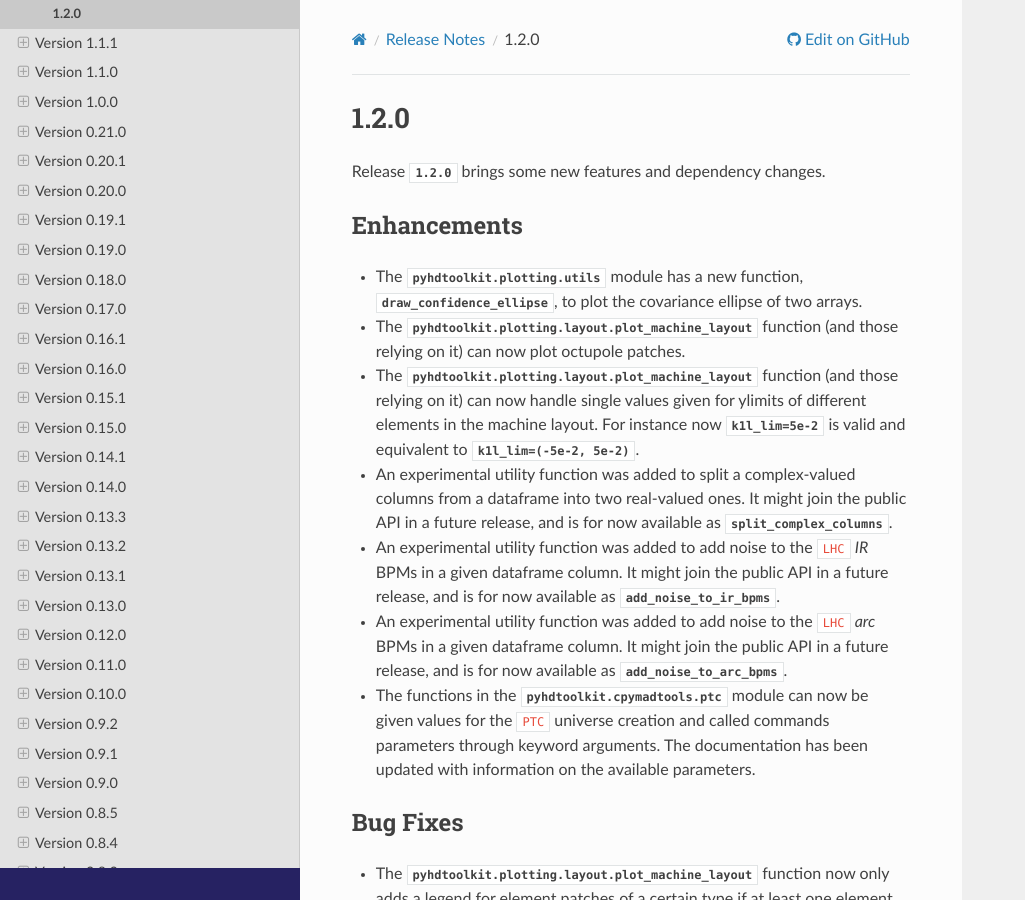
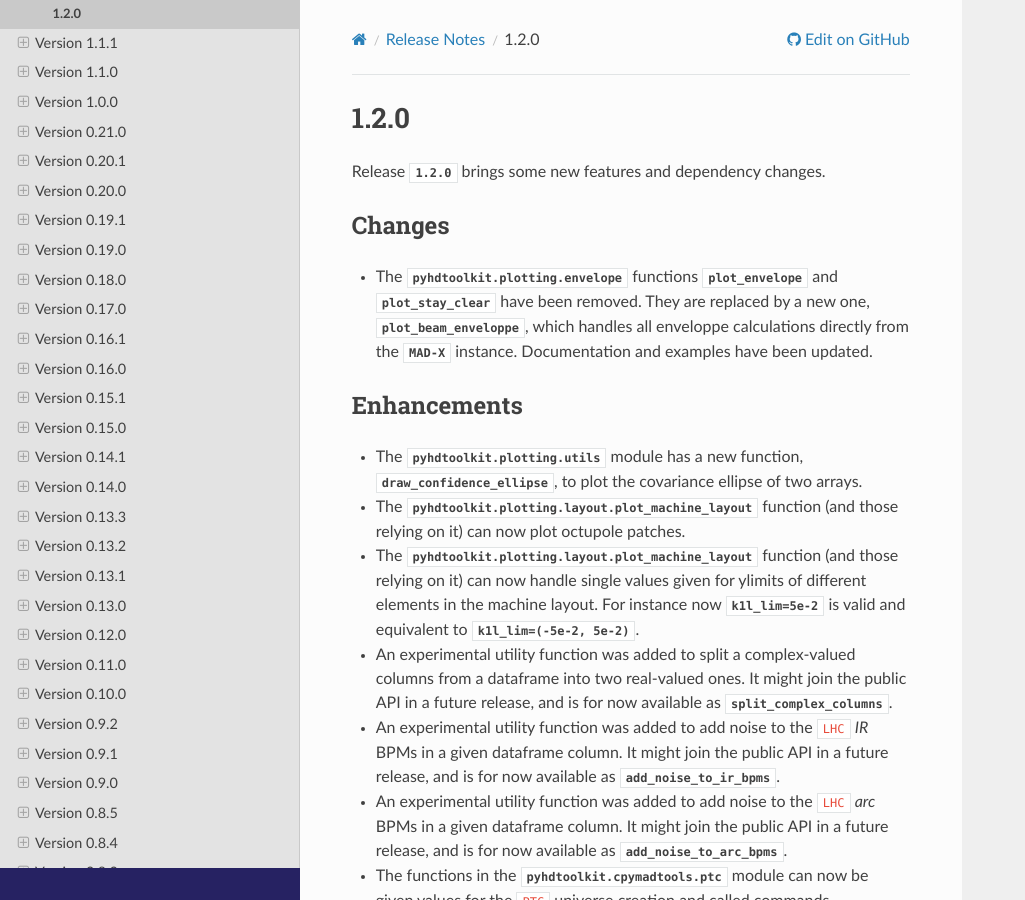
Before and after one commit to fsoubelet/PyhDToolkit, a Sphinx documentation site: the page built from docs/releases/v1.2.0.rst, in a window 1280 px wide and 900 px high. Shown: the whole window, without its empty margins (0-1025 px from the left). Built offline with Sphinx 7.4.7 and the Read the Docs theme 2.0.0, drawn with Linux system fonts in a browser that asks for light colours; pages that are not in the unit, such as notebooks, are missing from menus.

Commit message:
release notes

```diff
--- a/docs/releases/v1.2.0.rst
+++ b/docs/releases/v1.2.0.rst
@@ -4,6 +4,11 @@
 -----
 
 Release `1.2.0` brings some new features and dependency changes.
+
+Changes
+~~~~~~~
+
+* The `pyhdtoolkit.plotting.envelope` functions `plot_envelope` and `plot_stay_clear` have been removed. They are replaced by a new one, `plot_beam_enveloppe`, which handles all enveloppe calculations directly from the `MAD-X` instance. Documentation and examples have been updated.
 
 Enhancements
 ~~~~~~~~~~~~
```
